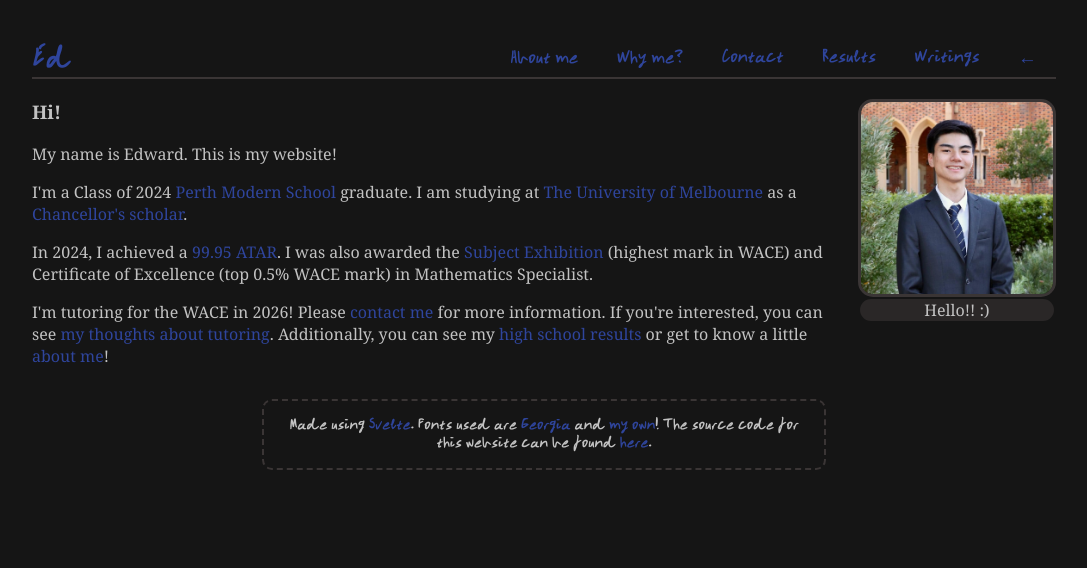
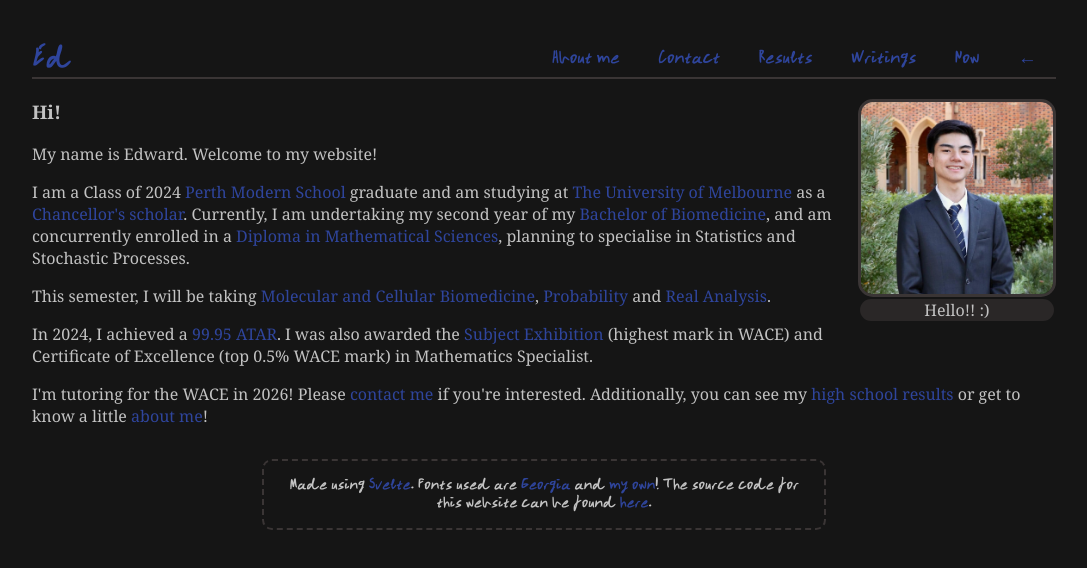
Before and after one commit to EddieTheEd/personal-website, a SvelteKit app: page / in a window 1280 px wide. Shown: the top 568 px of the page, without its empty margins (96-1183 px from the left). Built offline with nearby package versions, Linux system fonts and the light colour scheme.

Commit message:
update css issue, remove why me, add now page, update index

```diff
--- a/src/routes/(app)/+layout.svelte
+++ b/src/routes/(app)/+layout.svelte
@@ -51,7 +51,9 @@
   }
   nav h3 {
     margin-left: 2%;
-    margin-right: 2%
+    margin-right: 2%;
+    display: flex;
+    align-items: center;
   }
   header div h1, header nav h3 {
     margin-bottom: 0;
@@ -76,10 +78,10 @@
   </div>
   <nav>
     <h3><a href="/about">About me</a></h3>
-    <h3><a href="/whyme">Why me?</a></h3>
     <h3><a href="/contact">Contact</a></h3>
     <h3><a href="/results">Results</a></h3>
     <h3><a href="/writings">Writings</a></h3>
+    <h3><a href="/now">Now</a></h3>
     <h3><a onclick={goBack} onkeydown={goBack} tabindex="0" role="button" id="back">←</a></h3>
   </nav>
 </header>
--- a/src/routes/(app)/+page.svelte
+++ b/src/routes/(app)/+page.svelte
@@ -42,9 +42,11 @@
 
 <h3>Hi!</h3>
 
-<p>My name is Edward. This is my website!</p>
-<p>I'm a Class of 2024 <a href="https://www.perthmodern.wa.edu.au">Perth Modern School</a> graduate. I am studying at <a href="https://www.unimelb.edu.au/">The University of Melbourne</a> as a <a href="https://scholarships.unimelb.edu.au/featured/melbourne-chancellors-scholarship">Chancellor's scholar</a>.</p>
+<p>My name is Edward. Welcome to my website!</p>
+<p>I am a Class of 2024 <a href="https://www.perthmodern.wa.edu.au">Perth Modern School</a> graduate and am studying at <a href="https://www.unimelb.edu.au/">The University of Melbourne</a> as a <a href="https://scholarships.unimelb.edu.au/featured/melbourne-chancellors-scholarship">Chancellor's scholar</a>. Currently, I am undertaking my second year of my <a href="https://study.unimelb.edu.au/find/courses/undergraduate/bachelor-of-biomedicine/">Bachelor of Biomedicine</a>, and am concurrently enrolled in a <a href="https://handbook.unimelb.edu.au/2026/courses/d-mathsc">Diploma in Mathematical Sciences</a>, planning to specialise in Statistics and Stochastic Processes.</p>
+
+<p>This semester, I will be taking <a href="https://handbook.unimelb.edu.au/2026/subjects/biom20001">Molecular and Cellular Biomedicine</a>, <a href="https://handbook.unimelb.edu.au/2026/subjects/mast20004">Probability</a> and <a href="https://handbook.unimelb.edu.au/2026/subjects/mast20026">Real Analysis</a>.</p>
 
 <p>In 2024, I achieved a <a href="https://www.datawrapper.de/_/ZB07C/">99.95 ATAR</a>. I was also awarded the <a href="https://senior-secondary.scsa.wa.edu.au/certification/2024-exhibitions-and-awards-recipients-search-page#Edward%20Huynh:~:text=Subject%20Exhibition%3A%20Mathematics%20Specialist">Subject Exhibition</a> (highest mark in WACE) and Certificate of Excellence (top 0.5% WACE mark) in Mathematics Specialist.</p>
 
-<p>I'm tutoring for the WACE in 2026! Please <a href="/contact">contact me</a> for more information. If you're interested, you can see <a href="/whyme">my thoughts about tutoring</a>. Additionally, you can see my <a href="/results">high school results</a> or get to know a little <a href="/about">about me</a>!</p>
+<p>I'm tutoring for the WACE in 2026! Please <a href="/contact">contact me</a> if you're interested. Additionally, you can see my <a href="/results">high school results</a> or get to know a little <a href="/about">about me</a>!</p>
--- a/src/routes/(app)/about/+page.svelte
+++ b/src/routes/(app)/about/+page.svelte
@@ -10,7 +10,7 @@
   color: #B9BBB6;
   font-size: 0.8em;
   margin-top: 12px;
-  border: solid, medium, #B9BBB6;
+  border: solid medium #B9BBB6;
   border-radius: 10px;
   padding: 0.5%;
 }
@@ -20,7 +20,7 @@ img {
   margin-left: auto;
   margin-right: auto;
   max-width: 100%;
-  border: solid, medium, #B9BBB6;
+  border: solid medium #B9BBB6;
   border-radius: 10px;
 }
 
```
Also changed, not shown: src/routes/(app)/now/+page.svelte (added, +28 -0 lines), src/routes/(app)/whyme/+page.svelte (deleted, +0 -12 lines), static/images/05-02-2026.jpg (added).
